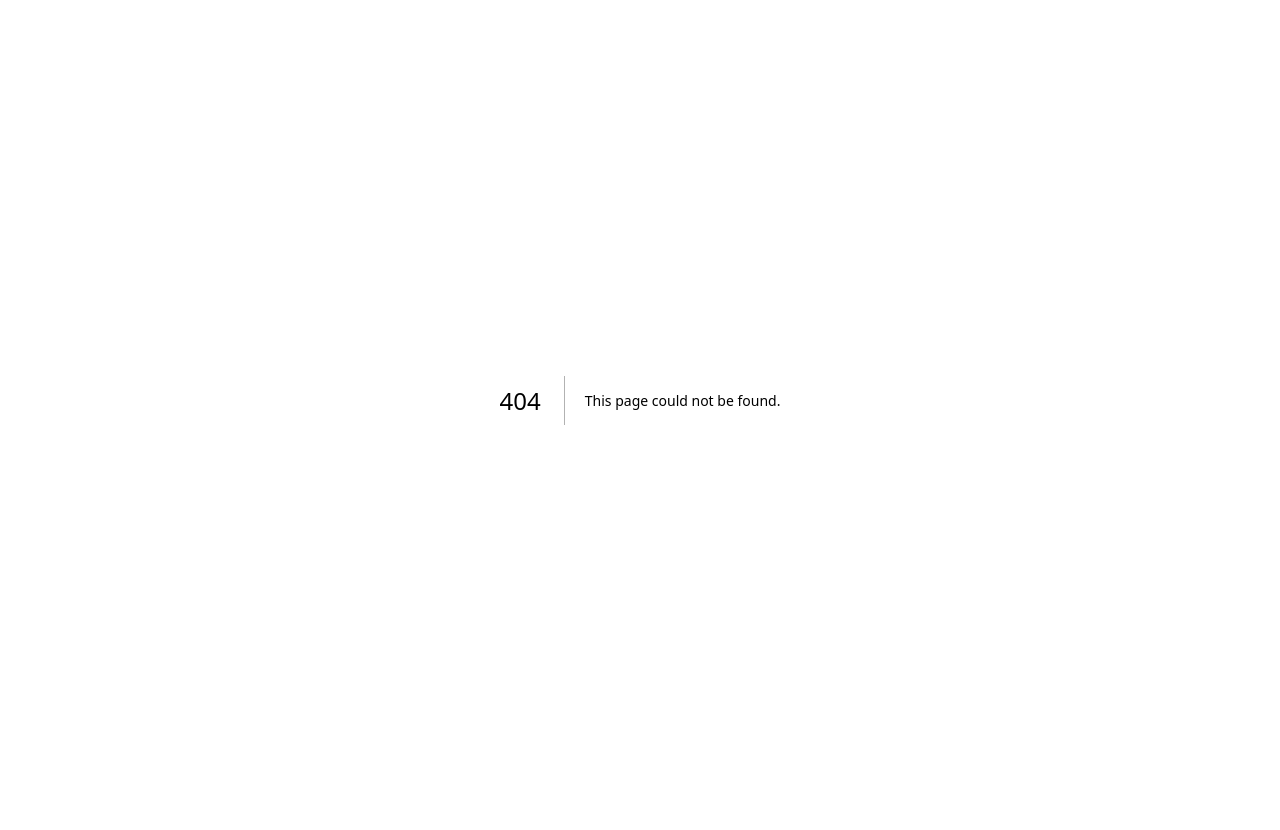
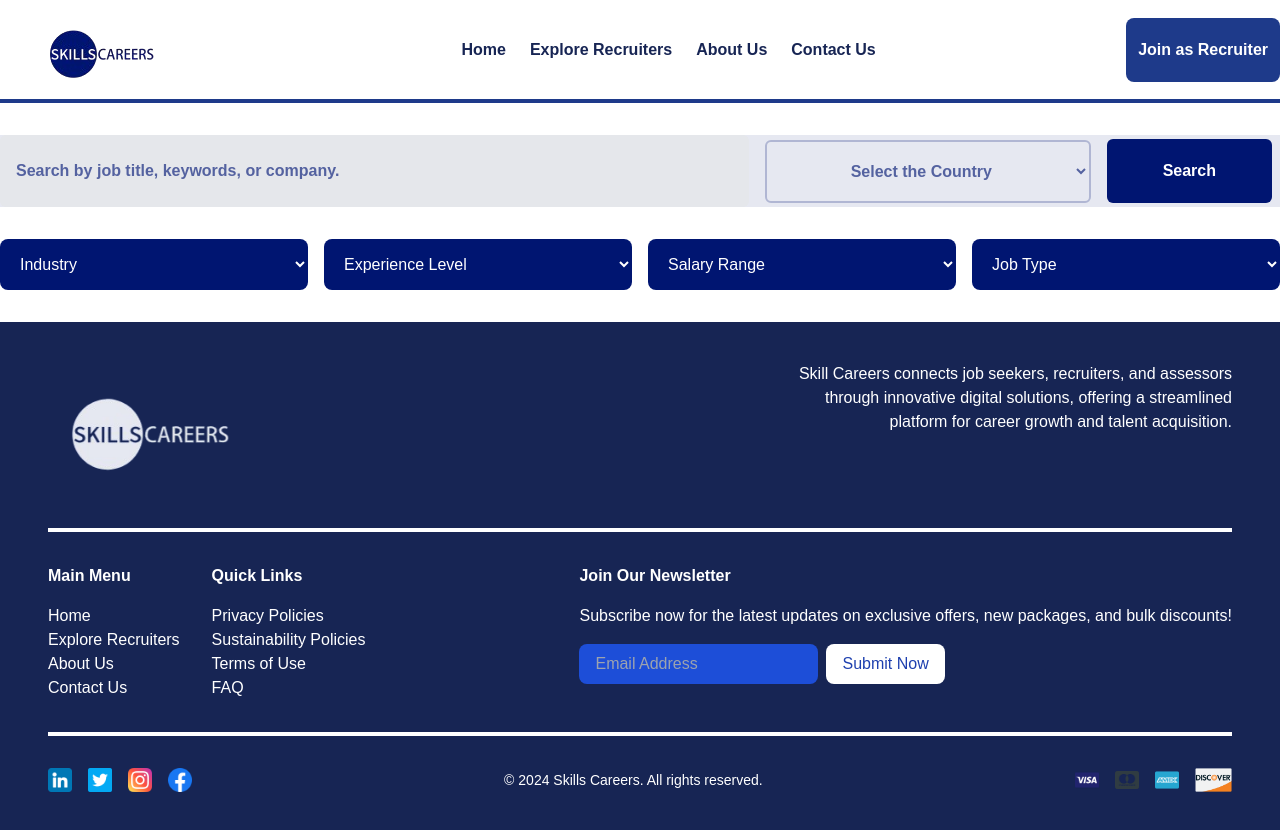
Before and after one commit to Miyuri15/skillscareers, a Next.js app: page /jobSearch in a window 1280 px wide. Before the commit this address had no page. Before the commit the page ends 800 px from the top, so only its background shows below. Built offline with nearby package versions, Linux system fonts and the light colour scheme.

Commit message:
jobsearch searchbar done

```diff
--- /dev/null
+++ b/components/Searchbar.js
@@ -0,0 +1,55 @@
+import { useState } from 'react';
+import Countries from '../components/Countries'; // Adjust path if needed
+
+export default function Searchbar() {
+  return (
+    <div className="flex flex-row items-center justify-center min-h-screen bg-gray-100 p-4">
+      <div className="w-full max-w-xl bg-white shadow-lg rounded-lg p-4 space-y-4">
+
+        {/* Search Input and Country Selector */}
+        <div className="flex items-center space-x-2">
+          <input
+            type="text"
+            placeholder="Search by job title, keywords, or company."
+            className="w-1/3 px-4 py-2 border border-gray-300 rounded-md focus:outline-none focus:ring-2 focus:ring-blue-500"
+          />
+          <Countries />
+          <button className="w-1/3 px-4 py-2 bg-blue-600 text-white rounded-md hover:bg-blue-700 focus:outline-none focus:ring-2 focus:ring-blue-500">
+            Search
+          </button>
+        </div>
+
+        {/* Filter Options */}
+        <div className="grid grid-cols-2 gap-2 md:grid-cols-4">
+          <select className="px-4 py-2 border border-gray-300 rounded-md focus:outline-none focus:ring-2 focus:ring-blue-500">
+            <option>Industry</option>
+            <option>Tech</option>
+            <option>Finance</option>
+            <option>Healthcare</option>
+          </select>
+
+          <select className="px-4 py-2 border border-gray-300 rounded-md focus:outline-none focus:ring-2 focus:ring-blue-500">
+            <option>Experience Level</option>
+            <option>Entry</option>
+            <option>Mid</option>
+            <option>Senior</option>
+          </select>
+
+          <select className="px-4 py-2 border border-gray-300 rounded-md focus:outline-none focus:ring-2 focus:ring-blue-500">
+            <option>Salary Range</option>
+            <option>0-20k</option>
+            <option>20k-50k</option>
+            <option>50k+</option>
+          </select>
+
+          <select className="px-4 py-2 border border-gray-300 rounded-md focus:outline-none focus:ring-2 focus:ring-blue-500">
+            <option>Job Type</option>
+            <option>Full-Time</option>
+            <option>Part-Time</option>
+            <option>Contract</option>
+          </select>
+        </div>
+      </div>
+    </div>
+  );
+}
--- /dev/null
+++ b/pages/jobSearch.js
@@ -0,0 +1,66 @@
+import Footer from "@/components/Footer";
+import Header from "@/components/Header";
+
+export const countries = [
+  { value: "", label: "Select the Country", code: "" },
+  { value: "US", label: "United States", code: "us" },
+  { value: "CA", label: "Canada", code: "ca" },
+  { value: "GB", label: "United Kingdom", code: "gb" },
+  { value: "FR", label: "France", code: "fr" },
+  { value: "DE", label: "Germany", code: "de" },
+  { value: "IN", label: "India", code: "in" },
+  { value: "AU", label: "Australia", code: "au" },
+  { value: "JP", label: "Japan", code: "jp" },
+  { value: "CN", label: "China", code: "cn" },
+  { value: "BR", label: "Brazil", code: "br" },
+  { value: "ZA", label: "South Africa", code: "za" },
+  { value: "RU", label: "Russia", code: "ru" },
+  { value: "IT", label: "Italy", code: "it" },
+  { value: "ES", label: "Spain", code: "es" },
+  { value: "MX", label: "Mexico", code: "mx" },
+  { value: "NG", label: "Nigeria", code: "ng" },
+  { value: "KR", label: "South Korea", code: "kr" },
+  { value: "AR", label: "Argentina", code: "ar" },
+  { value: "NL", label: "Netherlands", code: "nl" },
+  { value: "SE", label: "Sweden", code: "se" },
+];
+
+export default function jobSearchPage() {
+  return (
+    <>
+      <Header />
+      <div className="bg-[#e6e8f1] h-auto">
+        <div className="flex flex-wrap justify-between items-center gap-4 mb-8 w-auto rounded-md">
+          <input
+            type="text"
+            placeholder="Search by job title, keywords, or company."
+            className="bg-gray-200 flex-grow px-4 py-6 focus:outline-none w-full rounded-md sm:w-auto font-semibold placeholder-[#5462A0]"
+          />
+          <select className="bg-[#e6e8f1] border border-2 border-[#B0B6D3]  text-[#5462A0] px-20 py-5 font-semibold rounded-md w-full sm:w-auto">
+            {countries.map((country) => (
+              <option key={country.code}>{country.label}</option>
+            ))}
+          </select>
+          <button className="bg-[#001571] text-white px-14 py-5 mr-2 rounded-md font-semibold w-full sm:w-auto">
+            Search
+          </button>
+        </div>
+      </div>
+      <div className="grid grid-cols-4 flex flex-wrap justify-center gap-4 mb-8">
+        <select className="bg-[#001571] w-full text-white px-4 py-4 rounded-lg">
+          <option>Industry</option>
+        </select>
+        <select className="bg-[#001571] w-full text-white px-4 py-2 rounded-lg">
+          <option>Experience Level</option>
+        </select>
+        <select className="bg-[#001571] w-full text-white px-4 py-2 rounded-lg">
+          <option>Salary Range</option>
+        </select>
+        <select className="bg-[#001571] w-full text-white px-4 py-2 rounded-lg">
+          <option>Job Type</option>
+        </select>
+      </div>{" "}
+      <Footer />
+    </>
+  );
+}
```
